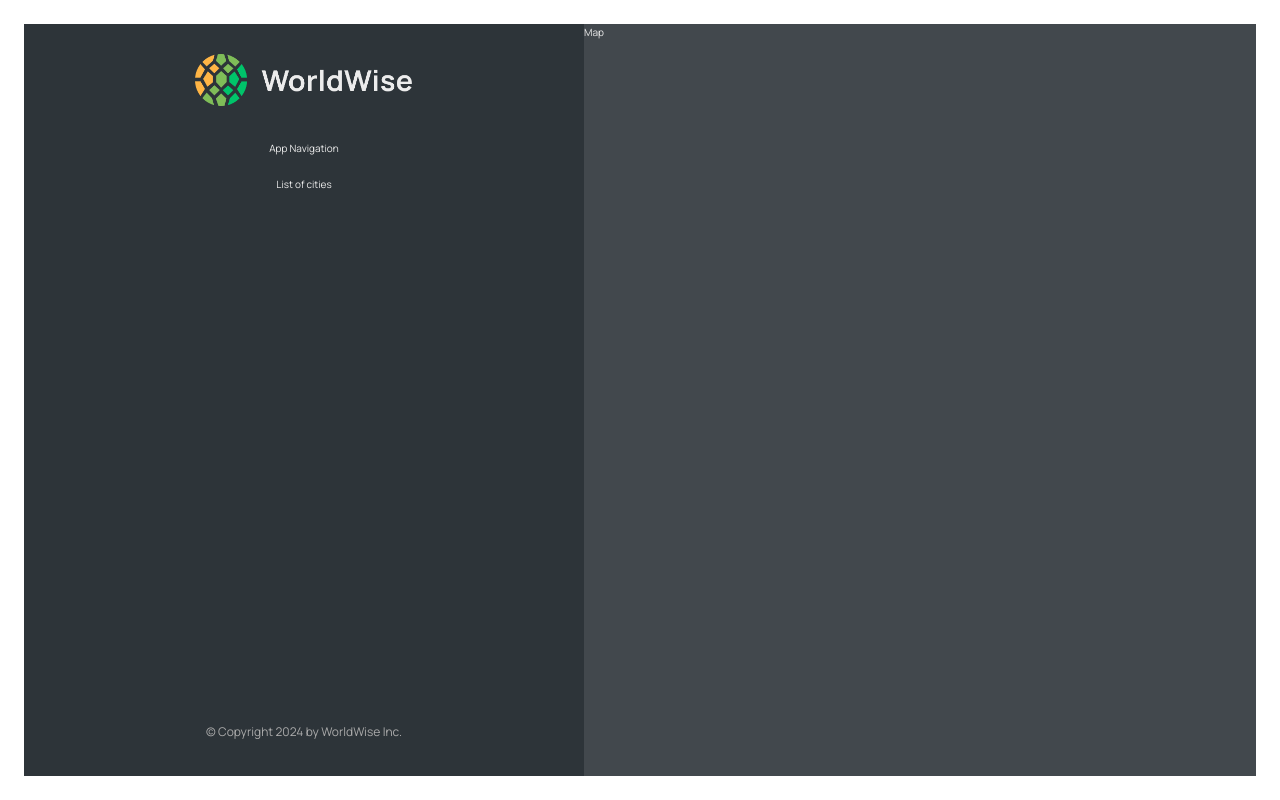
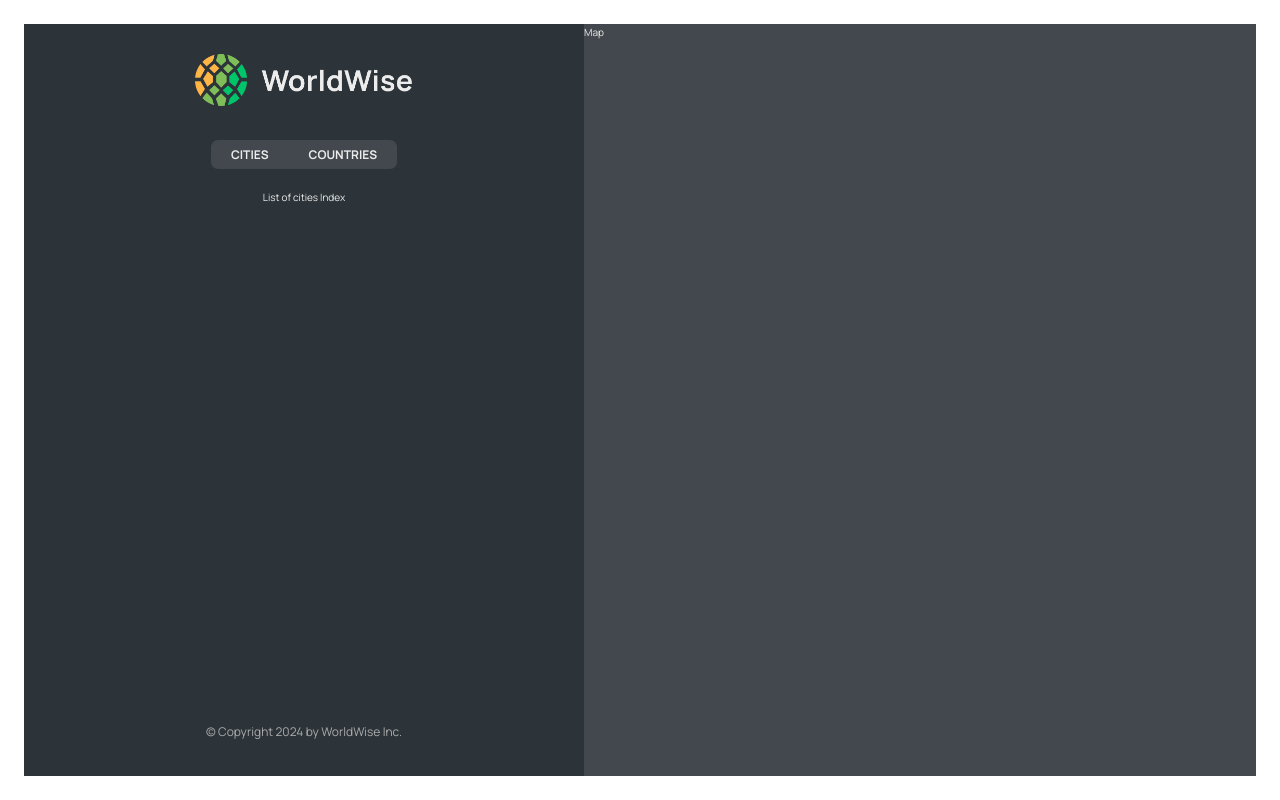
Before and after one commit to enigma-24/react-world-wise, a React (Vite) app: page /app in a window 1280 px wide. Built offline with nearby package versions, Linux system fonts and the light colour scheme.

Commit message:
added nested routes for cities & countries

```diff
--- a/src/App.jsx
+++ b/src/App.jsx
@@ -10,11 +10,16 @@ const App = () => {
   return (
     <BrowserRouter>
       <Routes>
-        <Route path='/' element={<Homepage />} />
+        <Route index element={<Homepage />} />
         <Route path='product' element={<Product />} />
         <Route path='pricing' element={<Pricing />} />
         <Route path='login' element={<Login />} />
-        <Route path='app' element={<AppLayout />} />
+        <Route path='app' element={<AppLayout />}>
+          <Route index element={<p>List of cities Index</p>} />
+          <Route path='cities' element={<p>List of cities</p>} />
+          <Route path='countries' element={<p>Countries</p>} />
+          <Route path='form' element={<p>Form</p>} />
+        </Route>
         <Route path='*' element={<PageNotFound />} />
       </Routes>
     </BrowserRouter>
--- a/src/components/AppNav.jsx
+++ b/src/components/AppNav.jsx
@@ -1,7 +1,19 @@
+import { NavLink } from 'react-router-dom';
 import styles from './AppNav.module.css';
 
 const AppNav = () => {
-  return <nav className={styles.nav}>App Navigation</nav>;
+  return (
+    <nav className={styles.nav}>
+      <ul>
+        <li>
+          <NavLink to='cities'>Cities</NavLink>
+        </li>
+        <li>
+          <NavLink to='countries'>Countries</NavLink>
+        </li>
+      </ul>
+    </nav>
+  );
 };
 
 export default AppNav;
--- a/src/components/Sidebar.jsx
+++ b/src/components/Sidebar.jsx
@@ -1,3 +1,4 @@
+import { Outlet } from 'react-router-dom';
 import AppNav from './AppNav';
 import Logo from './Logo';
 import styles from './Sidebar.module.css';
@@ -8,7 +9,8 @@ const Sidebar = () => {
       <Logo />
       <AppNav />
 
-      <p>List of cities</p>
+      <Outlet />
+
       <footer className={styles.footer}>
         <p className={styles.copyright}>
           &copy; Copyright {new Date().getFullYear()} by WorldWise Inc.
```
